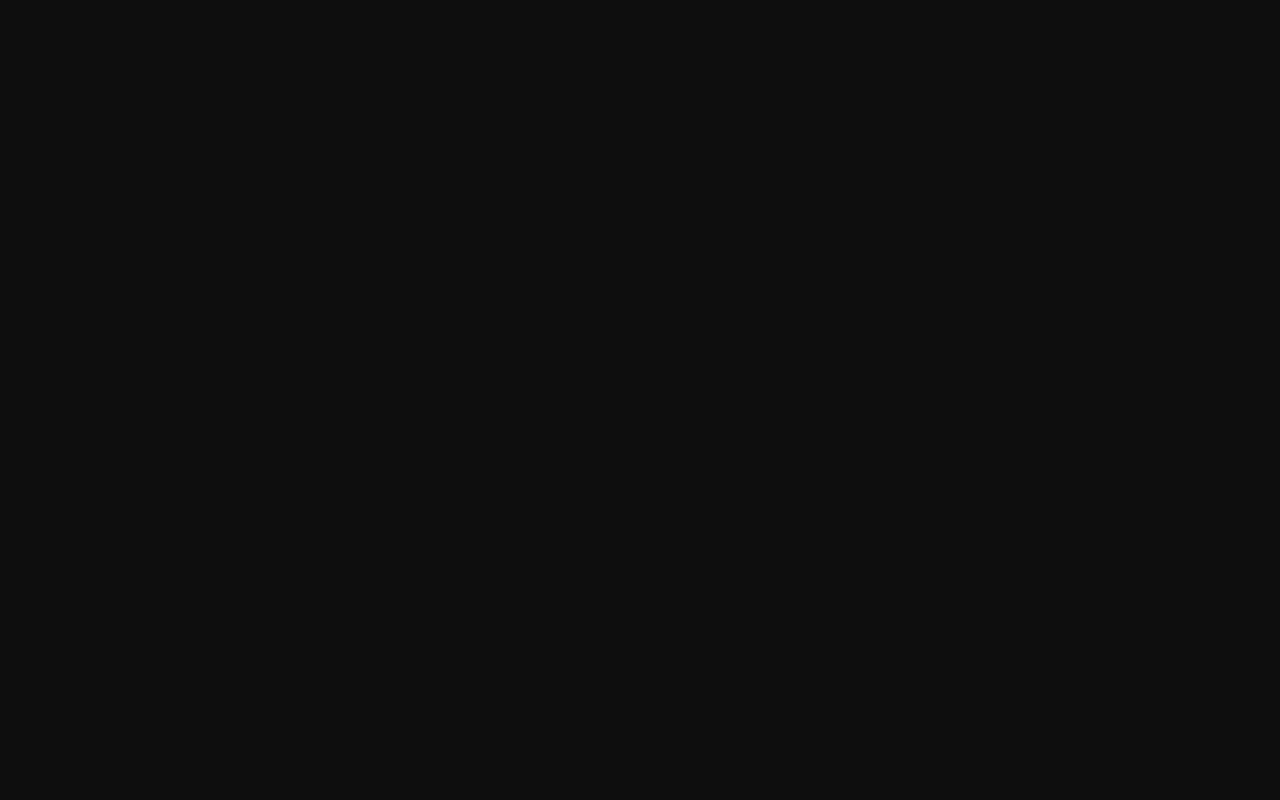
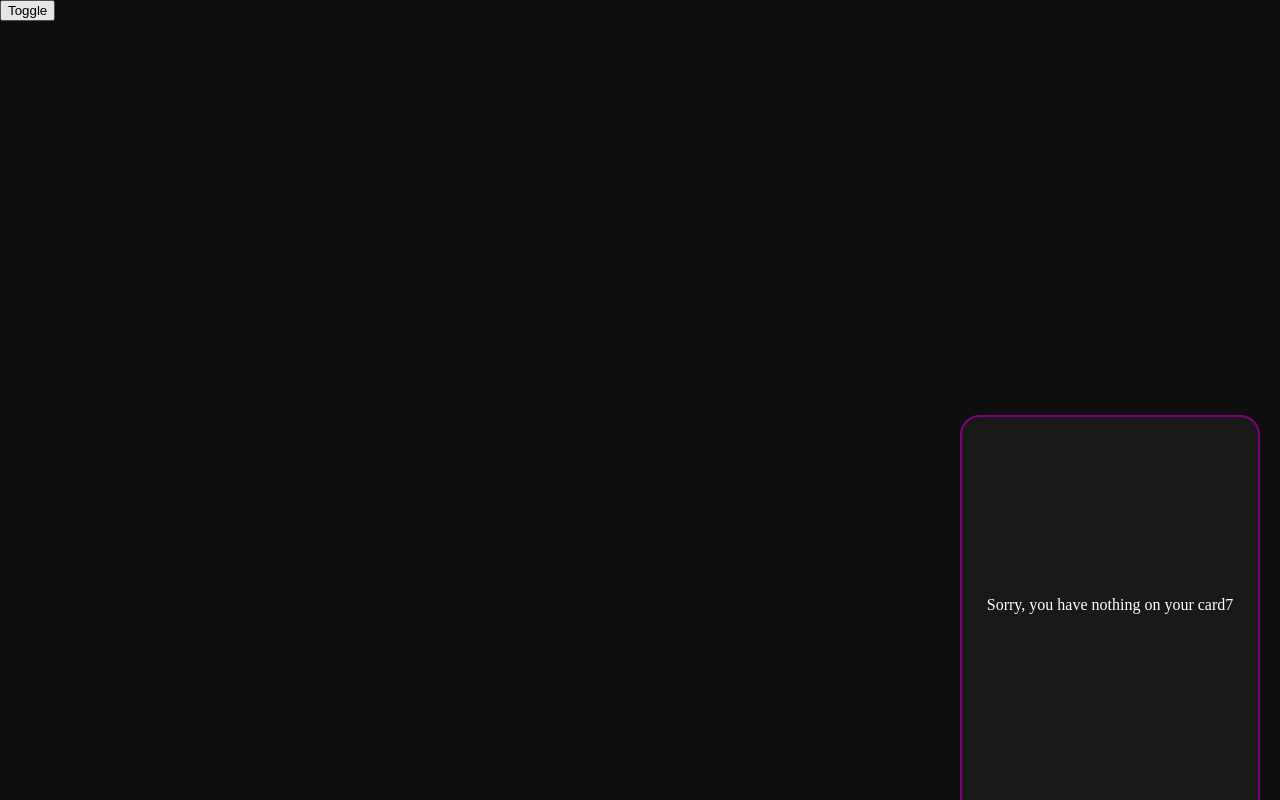
Before and after one commit to leonardo-otero390/MyDrugs-FrontEnd, a React (Create React App) app: page /test in a window 1280 px wide. Before the commit this address had no page. Built offline with nearby package versions, Linux system fonts and the light colour scheme.

Commit message:
enabling test screen

```diff
--- a/package.json
+++ b/package.json
@@ -7,7 +7,7 @@
 		"@testing-library/react": "^11.2.7",
 		"@testing-library/user-event": "^12.8.3",
 		"axios": "^0.24.0",
-		"framer-motion": "^5.3.0",
+		"framer-motion": "^4.1.17",
 		"react": "^17.0.2",
 		"react-dom": "^17.0.2",
 		"react-icons": "^4.3.1",
--- a/src/components/App.js
+++ b/src/components/App.js
@@ -1,20 +1,25 @@
 /* eslint-disable react/react-in-jsx-scope */
 
 import { BrowserRouter, Routes, Route } from "react-router-dom";
+import { GlobalProvider } from "./context/GlobalContext";
 import Cart from "../pages/cart/Cart";
 import Products from "../pages/products/Products";
 import SignUp from "../pages/sign_up/SignUp";
 import SignIn from "../pages/sign_in/SignIn";
+import Tester from "./Summary/test";
 
 function App() {
 	return (
 		<BrowserRouter>
+			<GlobalProvider>
 				<Routes>
 					<Route exact path="/" element={<Products />} />
 					<Route exact path="/cart" element={<Cart />} />
 					<Route exact path="/sign-in" element={<SignIn />} />
 					<Route exact path="/sign-up" element={<SignUp />} />
+					<Route exact path="/test" element={<Tester />}/>
 				</Routes>
+			</GlobalProvider>
 		</BrowserRouter>
 	);
 }
--- /dev/null
+++ b/src/components/Spinner.js
@@ -0,0 +1,26 @@
+import { CgSpinnerAlt } from 'react-icons/cg';
+import styled from 'styled-components';
+
+export default function Spinner({ color, size }) {
+    return (
+        <SpinnerContainer>
+            <CgSpinnerAlt className="spinner" size={size ? size : 25} color={color ? color : "#8C11BE"}/>
+        </SpinnerContainer>
+    )
+}
+
+const SpinnerContainer = styled.div`
+    background: transparent;
+    .spinner {
+        animation: rotate 1s linear infinite;
+    }
+
+    @keyframes rotate {
+        from {
+            transform: rotate(0deg);
+        }
+        to {
+            transform: rotate(360deg);
+        }
+    }
+`
--- a/src/components/Summary/index.js
+++ b/src/components/Summary/index.js
@@ -1,6 +1,10 @@
-import { useEffect, useState } from "react";
+import { useEffect, useState, useContext } from "react";
 import styled from "styled-components";
-import { motion } from "framer-motion"
+import { motion } from "framer-motion";
+import GlobalContext from "../context/GlobalContext";
+import Spinner from "../Spinner";
+import { Fragment } from "react/cjs/react.production.min";
+
 /*
 const product = {
     price,
@@ -9,21 +13,26 @@ const product = {
 }
 */
 
-export default function Summary({ products, isActive }) {
+export default function Summary({ isActive }) {
     const [ totalPrice, setTotalPrice ] = useState(0);
     const [ isLoading, setIsLoading ] = useState(isActive)
     const [ paymentOption, setPaymentOption ] = useState(0)
+    const { selectedProducts } = useContext(GlobalContext)
 
     useEffect(() => {
+        let unmounted;
         let sum = 0
-        products.forEach(product => {
+        selectedProducts.forEach(product => {
             sum += (product.price * product.amount)
         });
+
+        if(!unmounted) {
             setTotalPrice(sum)
             setIsLoading(false)
-    }, [setIsLoading, setTotalPrice, products])
+        }
 
-
+        return () => { unmounted = true }
+    }, [setIsLoading, setTotalPrice, selectedProducts])
 
     return (
         <SummaryContainer
@@ -31,11 +40,18 @@ export default function Summary({ products, isActive }) {
             animate={ isActive ? "active" : "unactive" }
             variants={variants}
         >
+            {
+                isLoading
+                    ? <Spinner color="800080" size={32}/>
+                    : selectedProducts.length === 0
+                        ? <Title>Sorry, you have nothing on your card7</Title>
+                        : (
+                            <Fragment>
                                 <OrderSection>
                                     <Title>Order summary</Title>
                                     {
-                    products.map(product => (
-                        <ProductLine>
+                                        selectedProducts.map(product => (
+                                            <ProductLine key={product.id}>
                                                 <ProductInfo>{`${product.amount}x ${product.name}`}</ProductInfo>
                                                 <ProductInfo>{`${product.price * product.amount}`}</ProductInfo>
                                             </ProductLine>
@@ -75,6 +91,10 @@ export default function Summary({ products, isActive }) {
                                         />
                                     </OptionLine>
                                 </PaymentSection>
+                            </Fragment>
+                        )
+            }
+
         </SummaryContainer>
     )
 }
@@ -113,6 +133,11 @@ const SummaryContainer = styled(motion.div)`
     width: 300px;
     border-radius: 20px 20px 0px 0px;
     border: 2px solid #800080;
+    display: flex;
+    flex-direction: column;
+    align-items: center;
+    justify-content: center;
+    flex: 1;
 `
 
 const OrderSection = styled.section`
--- a/src/components/context/GlobalContext.js
+++ b/src/components/context/GlobalContext.js
@@ -1,4 +1,5 @@
 import { createContext, useState } from "react";
+import { updateCart } from "../../services/API/requests";
 
 const GlobalContext = createContext({});
 
@@ -6,10 +7,16 @@ export function GlobalProvider({ children }) {
     const [ userData, setUserData ] = useState({});
     const [ selectedProducts, setSelectedProducts ] = useState([])
 
+    function updateSelectedProducts(selectedProductsArray) {
+        updateCart()
+        setSelectedProducts(selectedProductsArray)
+    }
+
     return (
         <GlobalContext.Provider value={{
             userData,
-            selectedProducts
+            selectedProducts,
+            updateSelectedProducts
         }}>
             {children}
         </GlobalContext.Provider>
--- a/src/services/API/requests.js
+++ b/src/services/API/requests.js
@@ -30,4 +30,8 @@ function signIn({ cpf, email, password }) {
 	});
 }
 
+export function updateCart() {
+
+}
+
 export default API;
```
Also changed, not shown: 1 other file (tests, documents, lock files or other folders). Lines whose indentation alone changed are shown as unchanged.
